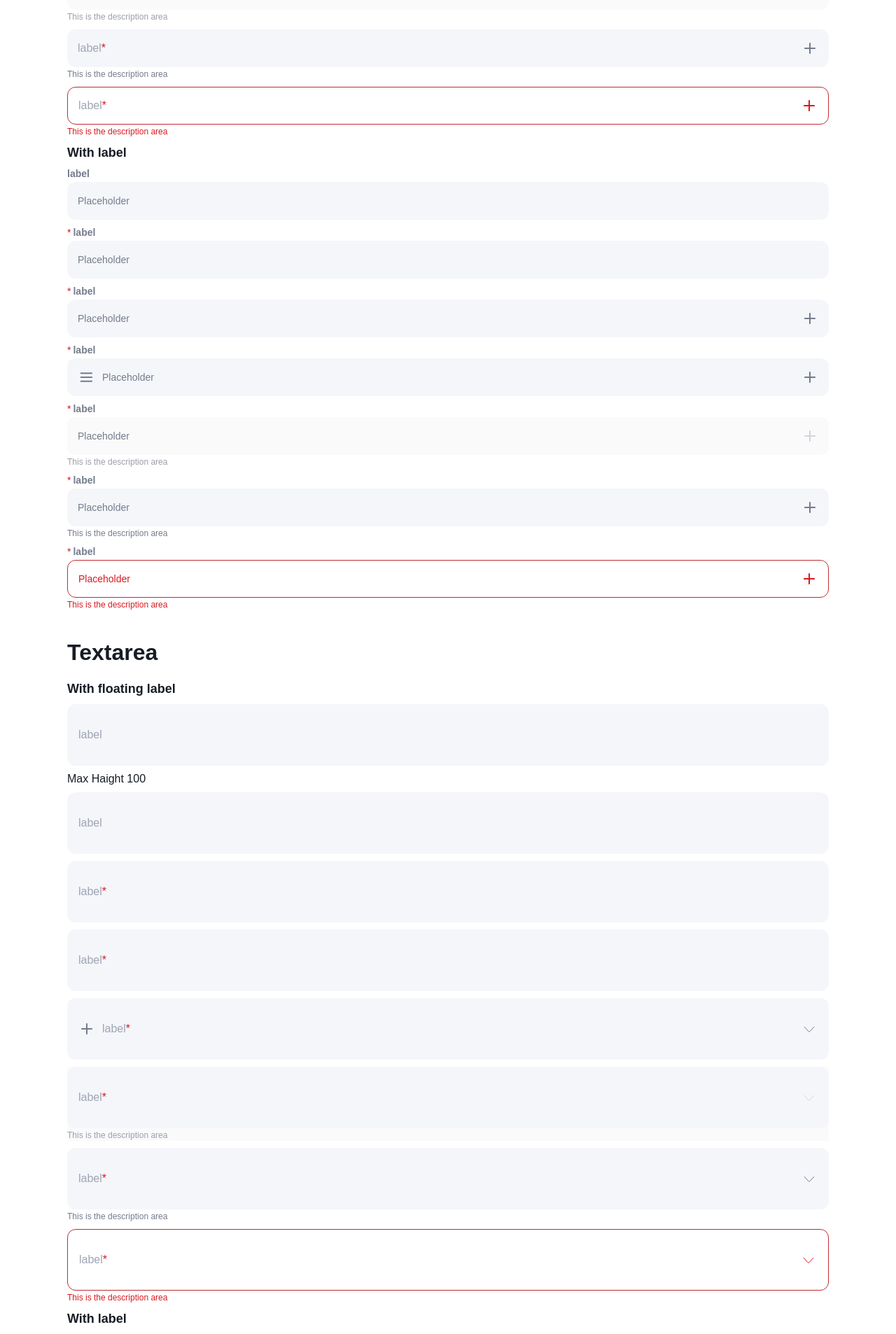
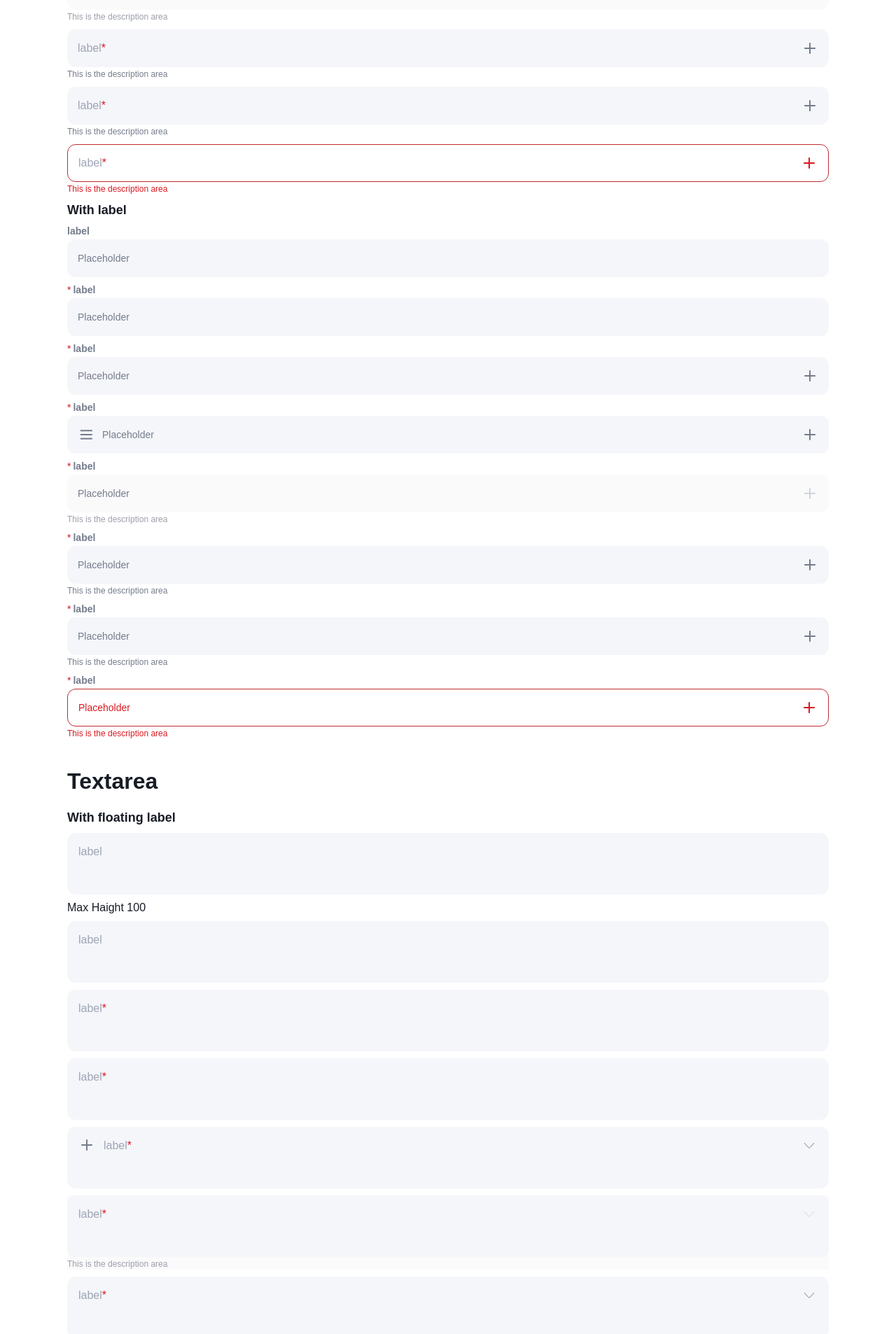
Before and after one commit to DenisKamchatov/TNRisk, a Vue app: page /uikit in a window 1280 px wide. Shown: the part 2360-4266 px from the top of the page at 70% size. Built offline with nearby package versions, Linux system fonts and the light colour scheme.

Commit message:
refactored uikit Input and Textarea

```diff
--- a/src/components/uikit/input/tn-input.vue
+++ b/src/components/uikit/input/tn-input.vue
@@ -8,15 +8,17 @@ const props = withDefaults(
     label?: string;
     placeholder?: string;
     modelValue?: string;
+    icon?: string;
     iconRight?: string;
-    iconLeft?: string;
     disabled?: boolean;
     description?: string;
     error?: boolean;
+    readonly?: boolean;
   }>(),
   {
     required: true,
     modelValue: "",
+    readonly: false,
   }
 );
 
@@ -34,8 +36,8 @@ const hasLabel = computed<boolean>(() => !!slots["label"] || !!props.label);
 const hasRightIcon = computed<boolean>(
   () => !!slots["icon-right"] || !!props.iconRight
 );
-const hasLeftIcon = computed<boolean>(
-  () => !!slots["icon-left"] || !!props.iconLeft
+const hasIcon = computed<boolean>(
+  () => !!slots["icon"] || !!props.icon
 );
 
 const updateModelValue = (value: string) => {
@@ -57,7 +59,7 @@ const updateModelValue = (value: string) => {
       class="tn-input__label"
       :class="{
         'tn-input__label_on-focus': modelValue.length,
-        'tn-input__label_has-left-icon': hasLeftIcon,
+        'tn-input__label_has-left-icon': hasIcon,
       }"
       :for="inputId"
     >
@@ -74,9 +76,9 @@ const updateModelValue = (value: string) => {
         'tn-input_on-focused': onFocused,
       }"
     >
-      <span v-if="hasLeftIcon" class="tn-input__icon tn-input__icon_left">
-        <slot name="icon-left">
-          <TNIcon :name="iconLeft" />
+      <span v-if="hasIcon" class="tn-input__icon tn-input__icon_left">
+        <slot name="icon">
+          <TNIcon :name="icon" />
         </slot>
       </span>
 
@@ -88,8 +90,10 @@ const updateModelValue = (value: string) => {
         :value="props.modelValue"
         :placeholder="placeholder"
         @input="updateModelValue($event.target.value)"
+        v-bind="$attrs"
         @focus="onFocused = true"
         @blur="onFocused = false"
+        :readonly="readonly"
       />
 
       <label
@@ -97,7 +101,7 @@ const updateModelValue = (value: string) => {
         class="tn-input__floating-label"
         :class="{
           'tn-input__floating-label_on-focus': modelValue.length,
-          'tn-input__floating-label_has-left-icon': hasLeftIcon,
+          'tn-input__floating-label_has-left-icon': hasIcon,
         }"
         :for="inputId"
       >
@@ -231,7 +235,7 @@ const updateModelValue = (value: string) => {
   outline: 2px solid #fcddde;
   border: 1px solid #eb3b41;
 
-  transition: 300ms;
+  transition: 200ms !important;
 
   &:hover {
     background-color: #fff;
--- a/src/components/uikit/textarea/tn-textarea.vue
+++ b/src/components/uikit/textarea/tn-textarea.vue
@@ -19,8 +19,9 @@ const props = withDefaults(
     placeholder?: string;
     modelValue?: string;
     iconRight?: string;
-    iconLeft?: string;
+    icon?: string;
     disabled?: boolean;
+    readonly?: boolean;
     description?: string;
     error?: boolean;
     rows: number;
@@ -37,6 +38,7 @@ const props = withDefaults(
     minHeight: 50,
     maxHeight: null,
     autoResize: true,
+    readonly: false,
   }
 );
 
@@ -54,8 +56,8 @@ const hasLabel = computed<boolean>(() => !!slots["label"] || !!props.label);
 const hasRightIcon = computed<boolean>(
   () => !!slots["icon-right"] || !!props.iconRight
 );
-const hasLeftIcon = computed<boolean>(
-  () => !!slots["icon-left"] || !!props.iconLeft
+const hasIcon = computed<boolean>(
+  () => !!slots["icon"] || !!props.icon
 );
 
 const textareaContent = ref<string>("");
@@ -141,7 +143,7 @@ const updateModelValue = (value: string) => {
       class="tn-textarea__label"
       :class="{
         'tn-textarea__label_on-focus': modelValue.length,
-        'tn-textarea__label_has-left-icon': hasLeftIcon,
+        'tn-textarea__label_has-left-icon': hasIcon,
       }"
       :for="inputId"
     >
@@ -158,9 +160,9 @@ const updateModelValue = (value: string) => {
         'tn-textarea_on-focused': onFocused,
       }"
     >
-      <span v-if="hasLeftIcon" class="tn-textarea__icon tn-textarea__icon_left">
-        <slot name="icon-left">
-          <TNIcon :name="iconLeft" />
+      <span v-if="hasIcon" class="tn-textarea__icon tn-textarea__icon_left">
+        <slot name="icon">
+          <TNIcon :name="icon" />
         </slot>
       </span>
 
@@ -171,8 +173,11 @@ const updateModelValue = (value: string) => {
         :rows="rows"
         :cols="cols"
         :placeholder="placeholder"
+        :value="props.modelValue"
+        v-bind="$attrs"
         wrap="hard"
         :required="required"
+        :readonly="readonly"
         @focus="onFocused = true"
         @blur="onFocused = false"
         :style="styles"
@@ -183,7 +188,7 @@ const updateModelValue = (value: string) => {
         class="tn-textarea__floating-label"
         :class="{
           'tn-textarea__floating-label_on-focus': modelValue.length,
-          'tn-textarea__floating-label_has-left-icon': hasLeftIcon,
+          'tn-textarea__floating-label_has-left-icon': hasIcon,
         }"
         :for="inputId"
       >
@@ -255,8 +260,6 @@ const updateModelValue = (value: string) => {
     &:focus + .tn-textarea__floating-label {
       top: 5px;
 
-      margin-top: 0px;
-
       animation-name: size-down;
       animation-duration: 300ms;
       animation-timing-function: linear;
@@ -267,11 +270,9 @@ const updateModelValue = (value: string) => {
 
   .tn-textarea__floating-label {
     position: absolute;
-    top: 50%;
+    top: 18px;
     transform: scale(1);
     max-width: 80%;
-
-    margin-top: -9px;
 
     text-overflow: ellipsis;
     white-space: nowrap;
@@ -288,13 +289,11 @@ const updateModelValue = (value: string) => {
   }
 
   .tn-textarea__floating-label_has-left-icon {
-    left: 50px;
+    left: 52px;
   }
 
   .tn-textarea__floating-label_on-focus {
     top: 5px;
-
-    margin-top: 0px;
 
     animation-name: size-down;
     animation-duration: 300ms;
@@ -306,6 +305,7 @@ const updateModelValue = (value: string) => {
   .tn-textarea__icon {
     display: flex;
     align-items: center;
+    align-self: flex-start;
 
     font-size: 24px;
 
@@ -318,7 +318,7 @@ const updateModelValue = (value: string) => {
   outline: 2px solid #fcddde;
   border: 1px solid #eb3b41;
 
-  transition: 300ms;
+  transition: 200ms !important;
 
   &:hover {
     background-color: #fff;
--- a/src/views/uikit/uikit-page.vue
+++ b/src/views/uikit/uikit-page.vue
@@ -88,6 +88,7 @@ const avatars = reactive([
 
 <template>
   <div class="uikit-page">
+    <!-- Badge -->
     <div class="uikit-page__block">
       <h2 class="uikit-page__block-title">Badge</h2>
 
@@ -116,6 +117,7 @@ const avatars = reactive([
       </div>
     </div>
 
+    <!-- Buttons -->
     <div class="uikit-page__block">
       <h2 class="uikit-page__block-title">Buttons</h2>
 
@@ -256,6 +258,7 @@ const avatars = reactive([
       </div>
     </div>
 
+    <!-- Tumbler -->
     <div class="uikit-page__block">
       <h2 class="uikit-page__block-title">Tumbler</h2>
 
@@ -316,6 +319,7 @@ const avatars = reactive([
       </div>
     </div>
 
+    <!-- Radiobox -->
     <div class="uikit-page__block">
       <h2 class="uikit-page__block-title">Radiobox</h2>
 
@@ -334,6 +338,7 @@ const avatars = reactive([
       </div>
     </div>
 
+    <!-- Avatar -->
     <div class="uikit-page__block">
       <h2 class="uikit-page__block-title">Avatar</h2>
 
@@ -398,6 +403,7 @@ const avatars = reactive([
       </div>
     </div>
 
+    <!-- Avatar Group -->
     <div class="uikit-page__block">
       <h2 class="uikit-page__block-title">Avatar Group</h2>
 
@@ -417,6 +423,7 @@ const avatars = reactive([
       </div>
     </div>
 
+    <!-- Checkbox -->
     <div class="uikit-page__block">
       <h2 class="uikit-page__block-title">Checkbox</h2>
 
@@ -434,6 +441,7 @@ const avatars = reactive([
       </div>
     </div>
 
+    <!-- Input -->
     <div class="uikit-page__block">
       <h2 class="uikit-page__block-title">Input</h2>
 
@@ -473,7 +481,7 @@ const avatars = reactive([
             <TnIcon name="plus" />
           </template>
 
-          <template #icon-left>
+          <template #icon>
             <TnIcon name="menu" />
           </template>
         </TnInput>
@@ -483,6 +491,18 @@ const avatars = reactive([
           @update:modelValue="collectSearchValue"
           :model-value="searchValue"
           disabled
+          description="This is the description area"
+        >
+          <template #icon-right>
+            <TnIcon name="plus" />
+          </template>
+        </TnInput>
+
+        <TnInput
+          floatingLabel="label"
+          @update:modelValue="collectSearchValue"
+          :model-value="searchValue"
+          readonly
           description="This is the description area"
         >
           <template #icon-right>
@@ -554,7 +574,7 @@ const avatars = reactive([
             <TnIcon name="plus" />
           </template>
 
-          <template #icon-left>
+          <template #icon>
             <TnIcon name="menu" />
           </template>
         </TnInput>
@@ -565,6 +585,19 @@ const avatars = reactive([
           :model-value="searchValue"
           placeholder="Placeholder"
           disabled
+          description="This is the description area"
+        >
+          <template #icon-right>
+            <TnIcon name="plus" />
+          </template>
+        </TnInput>
+
+        <TnInput
+          label="label"
+          @update:modelValue="collectSearchValue"
+          :model-value="searchValue"
+          placeholder="Placeholder"
+          readonly
           description="This is the description area"
         >
           <template #icon-right>
@@ -599,6 +632,7 @@ const avatars = reactive([
       </div>
     </div>
 
+    <!-- Textarea -->
     <div class="uikit-page__block">
       <h2 class="uikit-page__block-title">Textarea</h2>
 
@@ -648,7 +682,7 @@ const avatars = reactive([
             <TnIcon name="chevron-down" />
           </template>
 
-          <template #icon-left>
+          <template #icon>
             <TnIcon name="plus" />
           </template>
         </TnTextarea>
@@ -658,6 +692,18 @@ const avatars = reactive([
           @update:modelValue="collectSearchValue"
           :model-value="searchValue"
           disabled
+          description="This is the description area"
+        >
+          <template #icon-right>
+            <TnIcon name="chevron-down" />
+          </template>
+        </TnTextarea>
+
+        <TnTextarea
+          floatingLabel="label"
+          @update:modelValue="collectSearchValue"
+          :model-value="searchValue"
+          readonly
           description="This is the description area"
         >
           <template #icon-right>
@@ -740,7 +786,7 @@ const avatars = reactive([
             <TnIcon name="chevron-down" />
           </template>
 
-          <template #icon-left>
+          <template #icon>
             <TnIcon name="plus" />
           </template>
         </TnTextarea>
@@ -751,6 +797,19 @@ const avatars = reactive([
           :model-value="searchValue"
           placeholder="Placeholder"
           disabled
+          description="This is the description area"
+        >
+          <template #icon-right>
+            <TnIcon name="chevron-down" />
+          </template>
+        </TnTextarea>
+
+        <TnTextarea
+          label="label"
+          @update:modelValue="collectSearchValue"
+          :model-value="searchValue"
+          placeholder="Placeholder"
+          readonly
           description="This is the description area"
         >
           <template #icon-right>
@@ -785,6 +844,7 @@ const avatars = reactive([
       </div>
     </div>
 
+    <!-- Tabs -->
     <div class="uikit-page__block">
       <h2 class="uikit-page__block-title">Tabs</h2>
 
```
